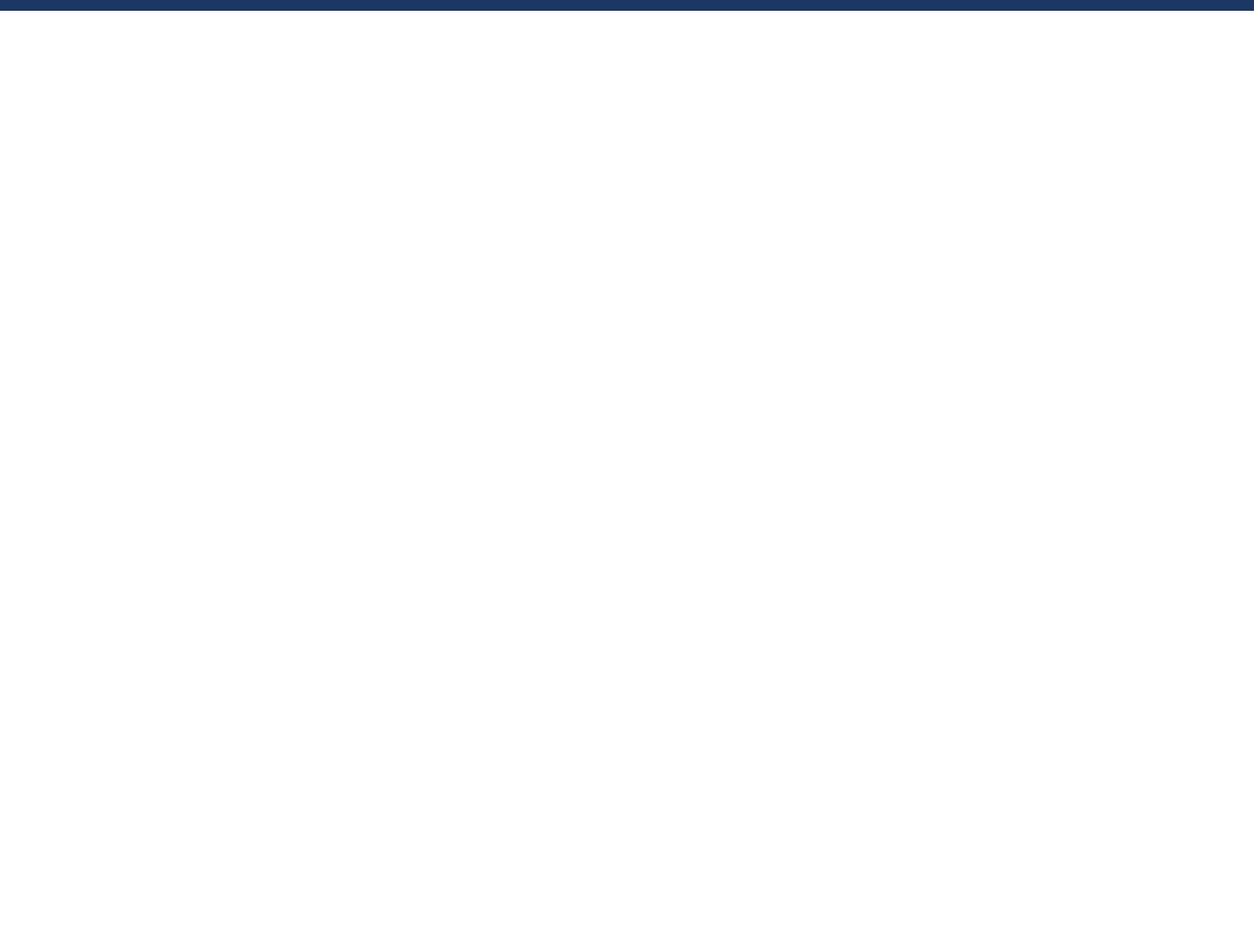
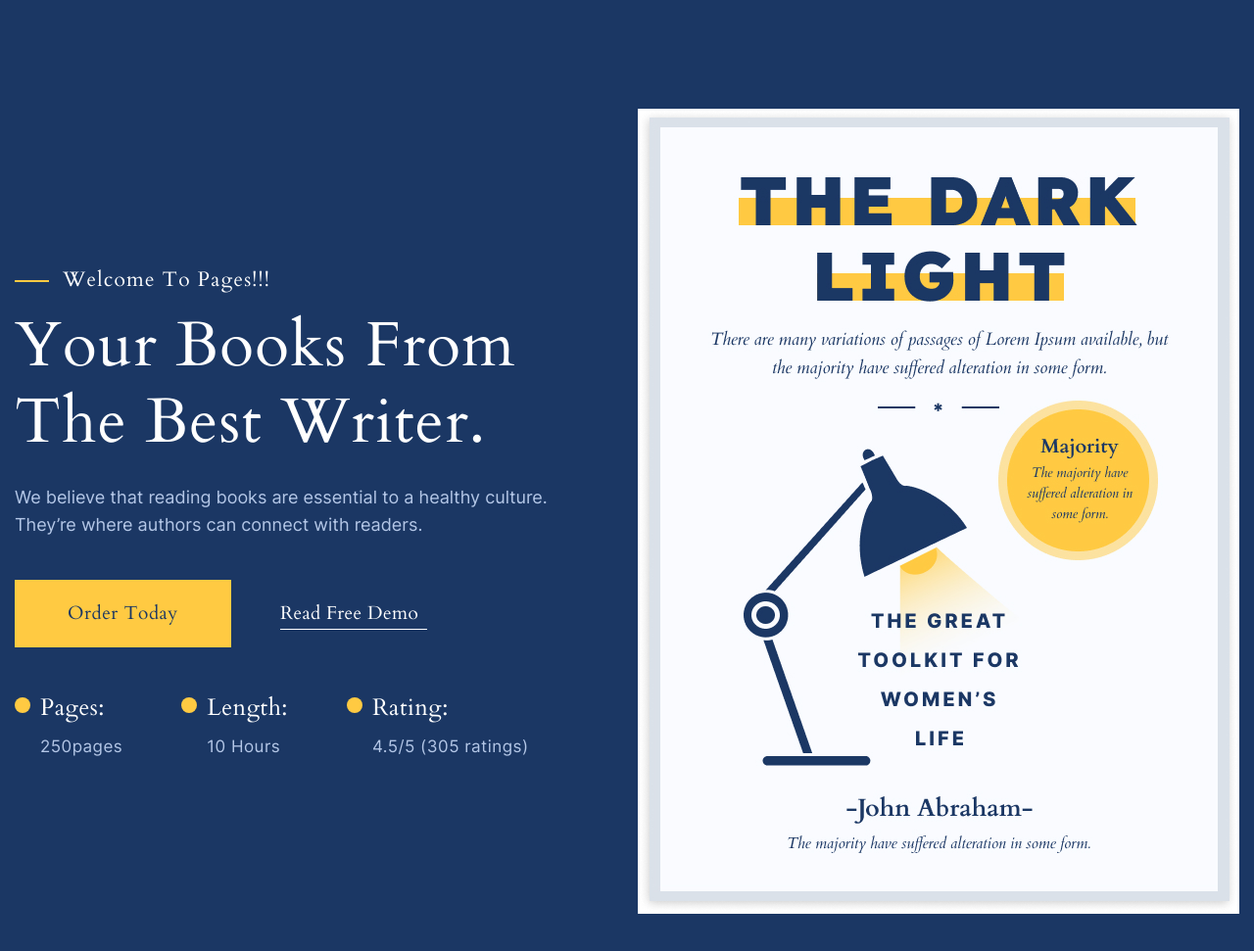
Before and after one commit to Batmankoff/pages, a website: page app/index.html in a window 1280 px wide. Shown: the part 101-1072 px from the top of the page at 98% size. Before the commit the page ends 800 px from the top, so only its background shows below. Drawn offline with nearby package versions, Linux system fonts and the light colour scheme; files that its build step writes are made by us from their sources.

Commit message:
added top

```diff
--- a/app/index.html
+++ b/app/index.html
@@ -98,6 +98,45 @@
 
   <main class="main">
 
+    <section class="top">
+      <div class="container">
+        <div class="top__inner">
+          <div class="top__content">
+            <p class="top__suptitle">Welcome to Pages!!!</p>
+            <h1 class="top__title">
+              <span>Your Books From</span>
+              <span>The Best Writer.</span>
+            </h1>
+            <p class="top__text">
+              We believe that reading books are essential to a healthy culture.
+              They’re where authors can connect with readers.
+            </p>
+            <div class="top__links">
+              <a class="top__link-btn" href="#">Order today</a>
+              <a class="top__link" href="#">Read Free Demo</a>
+            </div>
+            <div class="top__info">
+              <div class="top__info-item">
+                Pages:
+                <span>250pages</span>
+              </div>
+              <div class="top__info-item">
+                Length:
+                <span>10 Hours</span>
+              </div>
+              <div class="top__info-item">
+                Rating:
+                <span>4.5/5 (305 ratings)</span>
+              </div>
+
+            </div>
+          </div>
+          <img class="top__img" src="images/top-img.jpg" alt="book images">
+        </div>
+
+      </div>
+    </section>
+
   </main>
 
 
--- a/app/scss/_vars.scss
+++ b/app/scss/_vars.scss
@@ -25,8 +25,8 @@ $bg: #1B3764;
   padding: 18px 52px 19px;
   background-color: #FFCA42;
   border: 2px solid #FFCA42;
+  display: inline-block;
   transition: all 0.3s;
-
   &:hover {
     background-color: $title;
     color: #fff;
--- a/app/scss/blocks/_top.scss
+++ b/app/scss/blocks/_top.scss
@@ -0,0 +1,122 @@
+.top {
+  padding: 100px 0 100px;
+  background-color: $title;
+
+  &__inner {
+    display: flex;
+    justify-content: space-between;
+    align-items: center;
+  }
+
+  &__content {
+    max-width: 590px;
+  }
+
+  &__suptitle {
+    font-size: 21px;
+    line-height: 36px;
+    letter-spacing: 1.2px;
+    text-transform: capitalize;
+    color: #FFFFFF;
+    @extend %cardo-400;
+    padding-left: 49px;
+    margin-bottom: 10px;
+    position: relative;
+
+    &::before {
+      content: "";
+      position: absolute;
+      width: 35px;
+      height: 2px;
+      left: 0;
+      top: 18px;
+      background-color: #FFCA42;
+    }
+  }
+
+  &__title {
+    @extend %cardo-400;
+    font-size: 64px;
+    line-height: 78px;
+    letter-spacing: 1.3px;
+    color: #FFFFFF;
+    margin-bottom: 24px;
+
+    span {
+      display: block;
+    }
+  }
+
+  &__text {
+    @extend %inter-400;
+    font-size: 18px;
+    line-height: 28px;
+    color: #B4C7E7;
+    margin-bottom: 42px;
+  }
+
+  &__links {
+    display: flex;
+    align-items: center;
+    margin-bottom: 47px;
+  }
+
+  &__link-btn {
+    @extend %btn;
+    margin-right: 50px;
+  }
+
+  &__link {
+    @extend %cardo-400;
+    font-size: 19px;
+    line-height: 30px;
+    letter-spacing: 0.38px;
+    text-transform: capitalize;
+    color: #FFFFFF;
+    padding-bottom: 1px;
+    padding-right: 9px;
+    border-bottom: 1px solid #fff;
+    transition: all 0.3s;
+
+    &:hover {
+      color: #FFCA42;
+      border-bottom: 1px solid #FFCA42;
+    }
+  }
+
+  &__info {
+    display: flex;
+  }
+
+  &__info-item {
+    @extend %cardo-400;
+    font-size: 24px;
+    line-height: 29px;
+    letter-spacing: 0.48px;
+    color: #FFFFFF;
+    padding-left: 26px;
+    position: relative;
+    &::before{
+      content: "";
+      position: absolute;
+      width: 16px;
+      height: 16px;
+      left: 0;
+      top: 4px;
+      background-color: #FFCA42;
+      border-radius: 50%;
+    }
+    span {
+      display: block;
+      @extend %inter-400;
+      font-weight: 400;
+      font-size: 17px;
+      line-height: 27px;
+      color: #B4C7E7;
+      padding-top: 12px;
+    }
+  }
+  &__info-item + .top__info-item{
+    margin-left: 60px;
+  }
+}
```
Also changed, not shown: app/images/top-img.jpg (added).
